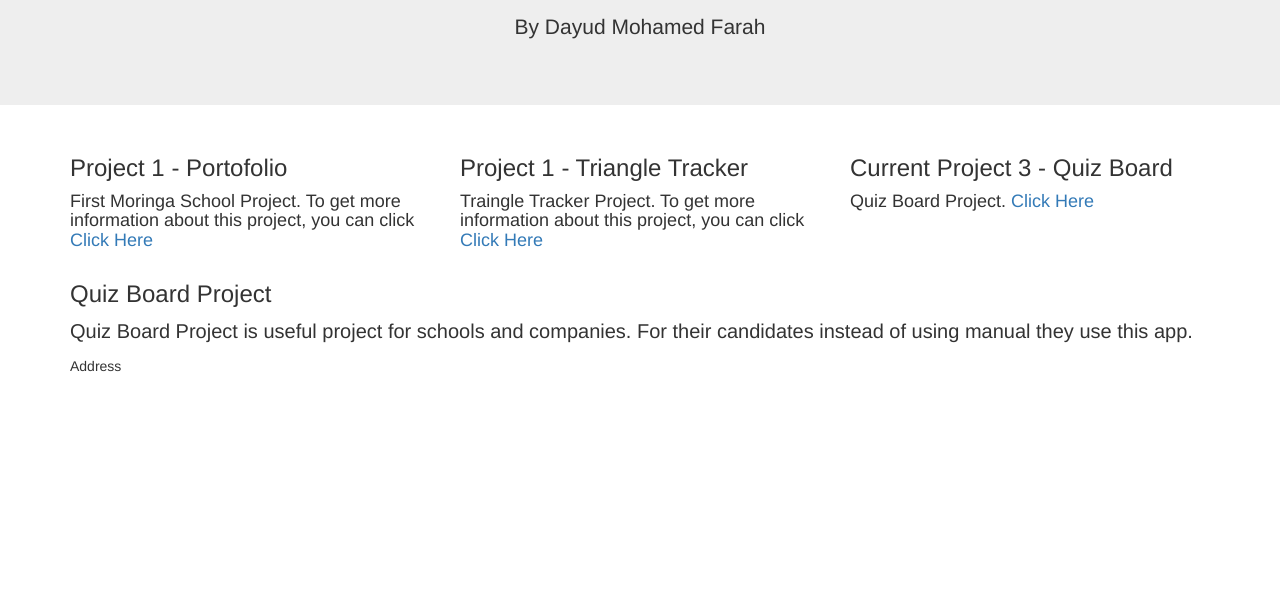
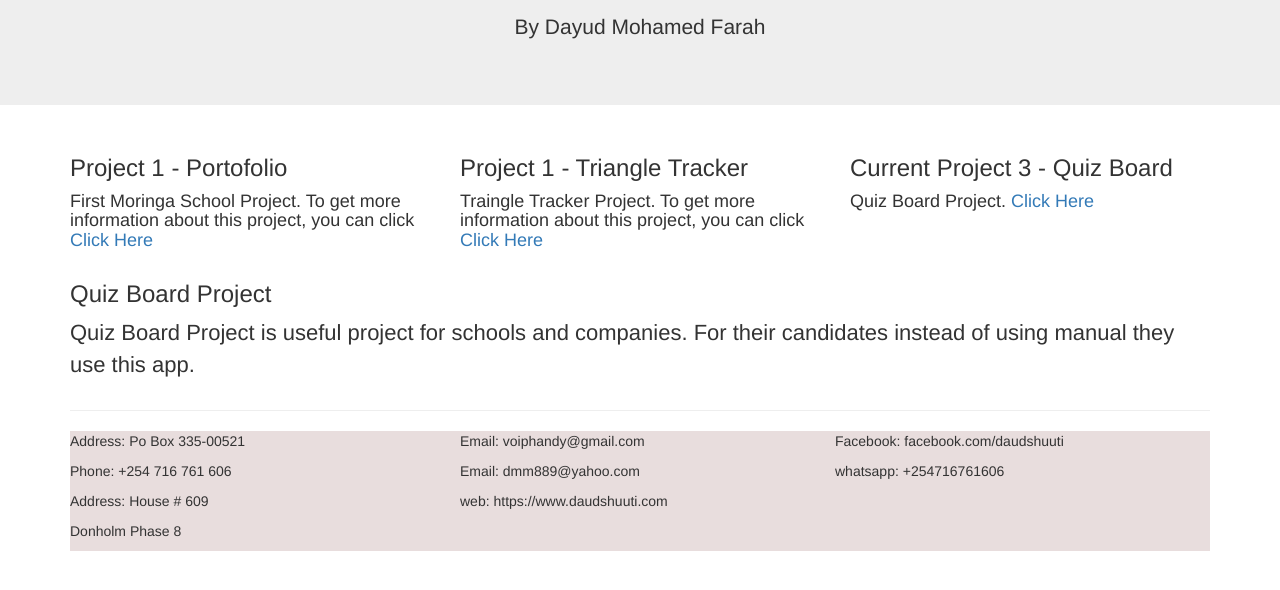
Before and after one commit to jinka/w3QuizBoard, a plain HTML site: page index.html in a window 1280 px wide. Shown: the part 180-770 px from the top of the page. Drawn offline with nearby package versions, Linux system fonts and the light colour scheme.

Commit message:
Add footer for index.html

```diff
--- a/css/styles.css
+++ b/css/styles.css
@@ -1,3 +1,6 @@
 .content {
-  font-size: 20px;
+  font-size: 22px;
 }
+footer {
+  background-color: #e8dddd;
+}
--- a/index.html
+++ b/index.html
@@ -46,13 +46,22 @@
 
       </div>
     </div>
+    <hr>
     <footer>
       <div class="row">
         <div class="col-sm-4">
-          <p>Address</p>
+          <p>Address: Po Box 335-00521</p>
+          <p>Phone:   +254 716 761 606</p>
+          <p>Address: House # 609 </p>
+          <p>Donholm Phase 8 </p>
         </div>
         <div class="col-sm-4">
+          <p>Email:   voiphandy@gmail.com</p>
+          <p>Email:   dmm889@yahoo.com</p>
+          <p>web:     https://www.daudshuuti.com </p>
         </div>
+          <p>Facebook:    facebook.com/daudshuuti</p>
+          <p>whatsapp:    +254716761606
         <div class="col-sm-4">
         </div>
       </div>
```
